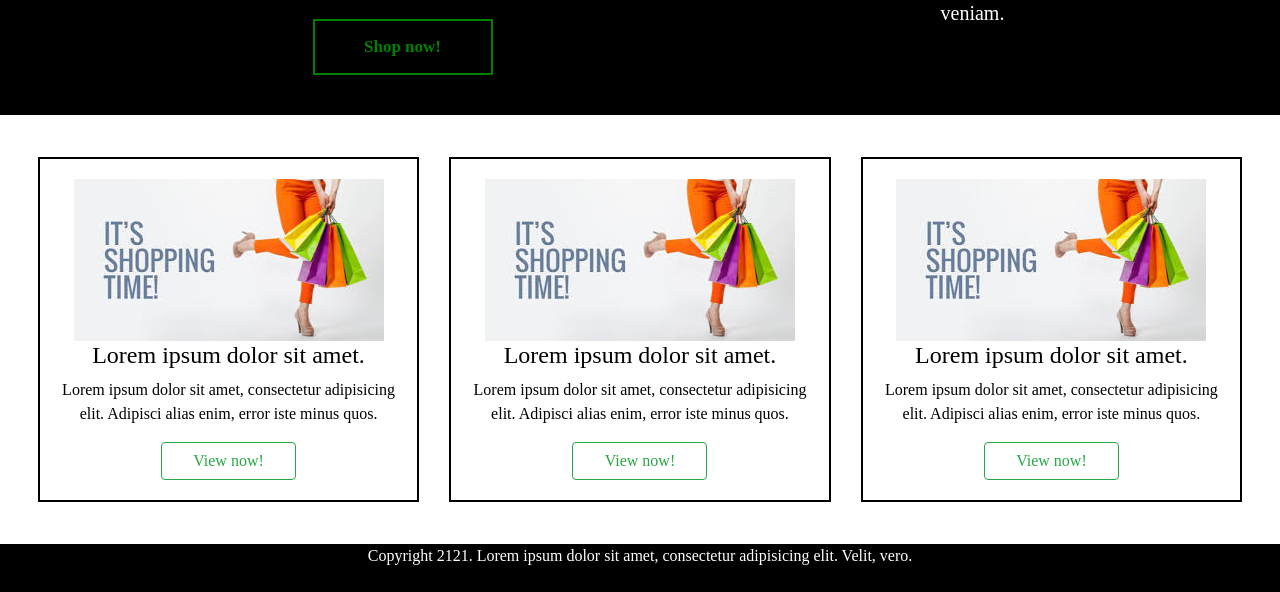
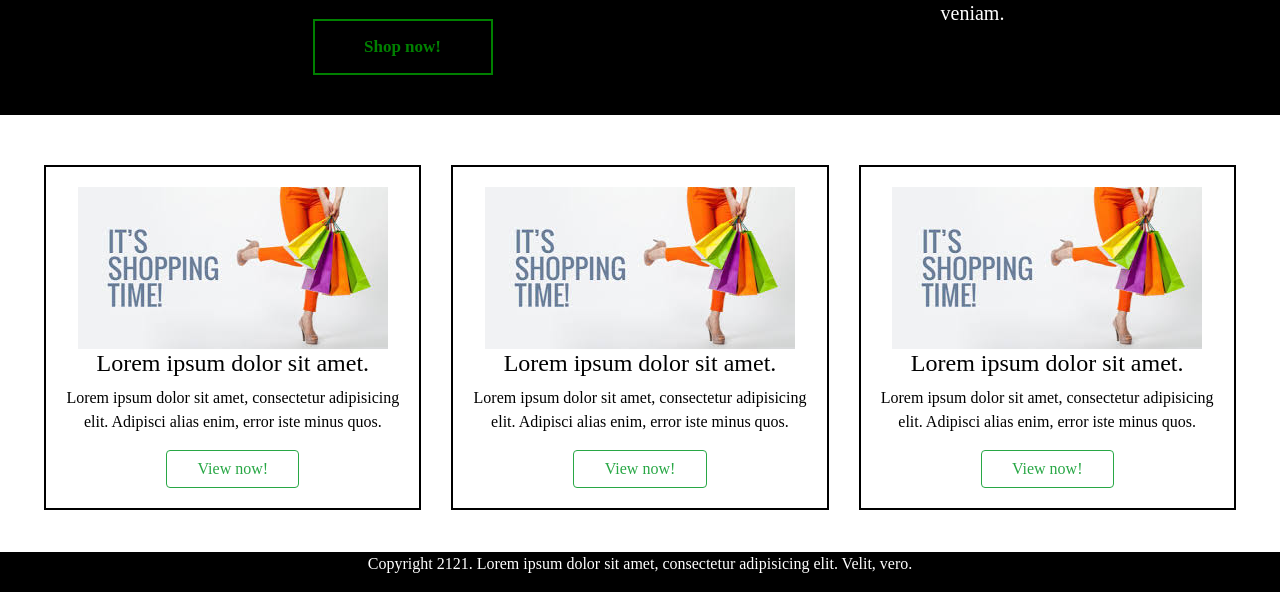
Before and after one commit to hpiyush/Django_E-commerce, a Django app: page / in a window 1280 px wide. Shown: the part 264-856 px from the top of the page. Before the commit the page ends 829 px from the top, so only its background shows below. Run offline with Django 3.2, Linux system fonts and the light colour scheme; parts of the project's set-up code (start-up, migrations or seed data) failed here and were passed over; some libraries are stand-ins or nearby versions; some web fonts are replaced.

Commit message:
Updated commit-day8

```diff
--- a/static/css/style0.css
+++ b/static/css/style0.css
@@ -19,7 +19,7 @@
 }
 
 .container-home-2{
-    width:98%;
+    width:97%;
 }
 
 #home-1-button{
--- a/templates/home.html
+++ b/templates/home.html
@@ -36,7 +36,7 @@
 
     <div style="width:100%;background:white;color:black;">
         <div class="mx-auto text-center container-home-2" style="display:flex; align-items:center">
-            <div class="row mx-auto mt-3 pt-3 mb-3 pb-3" style="padding:10px;">
+            <div class="row mx-auto mt-4 pt-3 mb-3 pb-3" style="padding:10px;">
                 <div class="mx-auto col-sm-12 col-md-6 col-lg-4">
                     <a class="noDecoration" href="#">
                         <div class="container" id="home-border-2">
```
Also changed, not shown: 1 other file.
